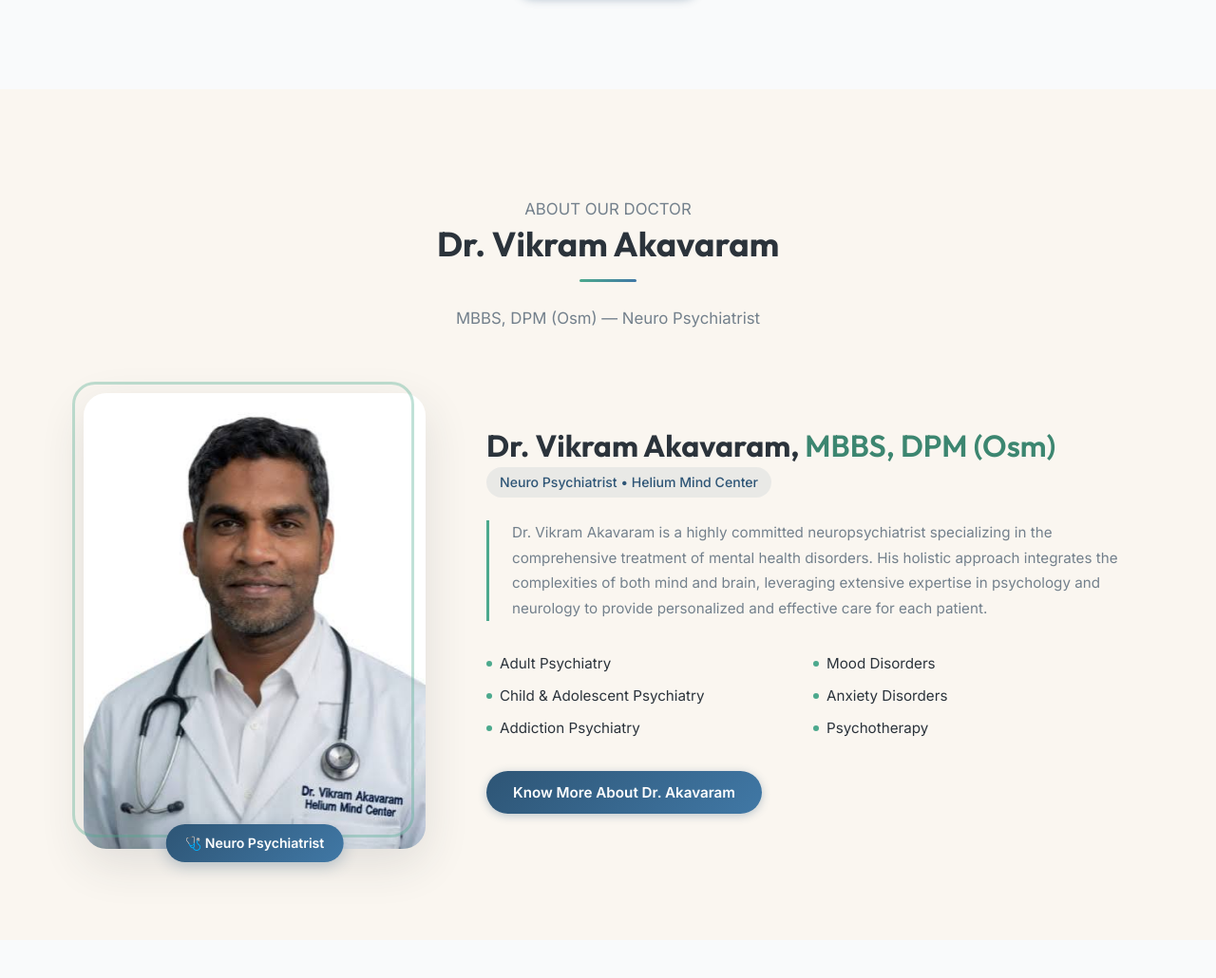
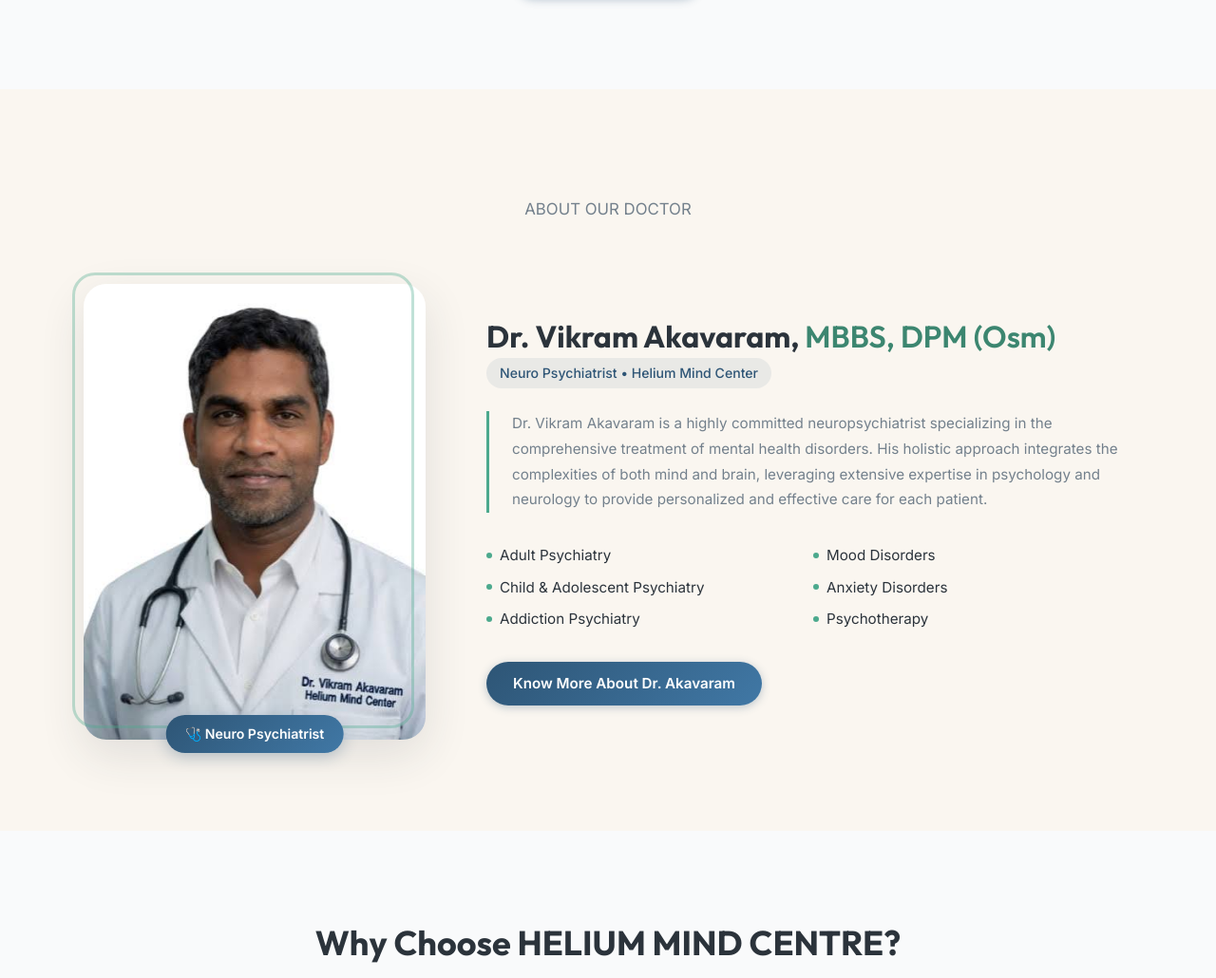
Before and after one commit to lokireddy32457-bit/Mind-link, a Flask app: page / in a window 1280 px wide. Shown: the part 1517-2547 px from the top of the page at 95% size. Run offline with Flask 3, Linux system fonts and the light colour scheme; some libraries are stand-ins or nearby versions.

Commit message:
Remove duplicate doctor name and title from section header

```diff
--- a/templates/index.html
+++ b/templates/index.html
@@ -108,8 +108,6 @@ your appointment today for psychotherapy, medication management, and telehealth
     <div class="container">
         <div class="section-header reveal">
             <p class="section-label">ABOUT OUR DOCTOR</p>
-            <h2>Dr. Vikram Akavaram</h2>
-            <p>MBBS, DPM (Osm) — Neuro Psychiatrist</p>
         </div>
         <div class="doctor-intro-content reveal">
             <div class="doctor-intro-image">
```
